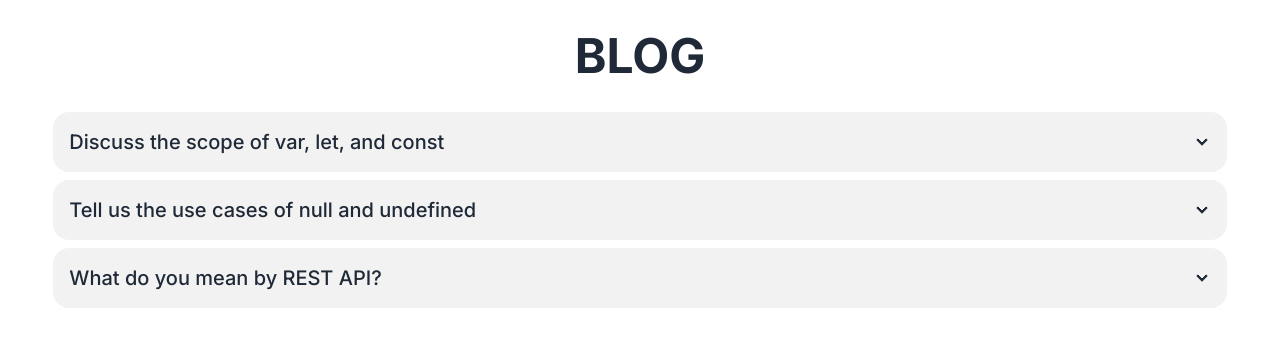
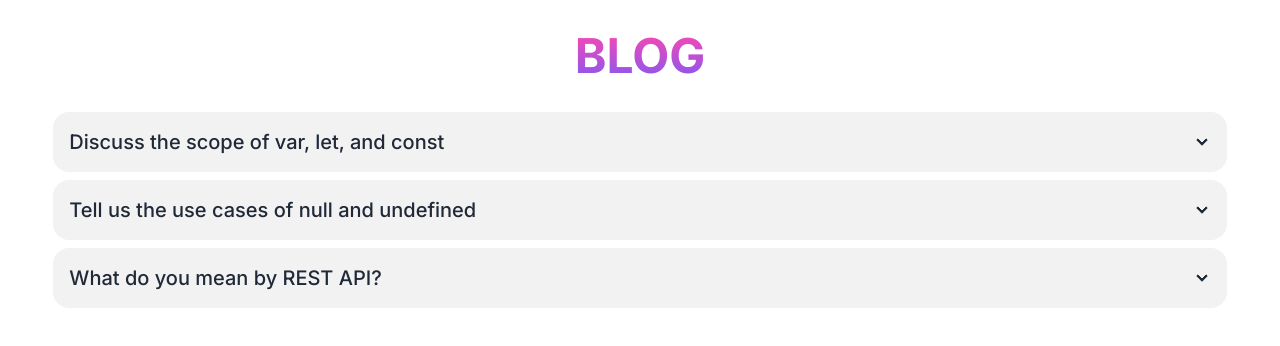
Before and after one commit to miskat-armin/assignment-6-public-repo, a plain HTML site: page blog.html in a window 1280 px wide. Drawn offline with nearby package versions, Linux system fonts and the light colour scheme.

Commit message:
updated the Blog page

```diff
--- a/blog.html
+++ b/blog.html
@@ -18,6 +18,12 @@
         body {
             font-family: 'Inter', sans-serif;
         }
+
+        .blog-effect{
+            background-image: linear-gradient(to bottom, #F948B2, #8758F1);
+            color: transparent;
+            -webkit-background-clip: text;
+        }
     </style>
 </head>
 
@@ -28,7 +34,7 @@
 
     <main>
         <section>
-            <h1 class="text-5xl font-bold text-center my-8">BLOG</h1>
+            <h1 class="blog-effect text-5xl font-bold text-center my-8">BLOG</h1>
         </section>
         <section class="w-11/12 mx-auto">
             <div class="collapse collapse-arrow bg-base-200 mb-2">
```
Also changed, not shown: index.html (+8 -6 lines), Group 14.png (added).
